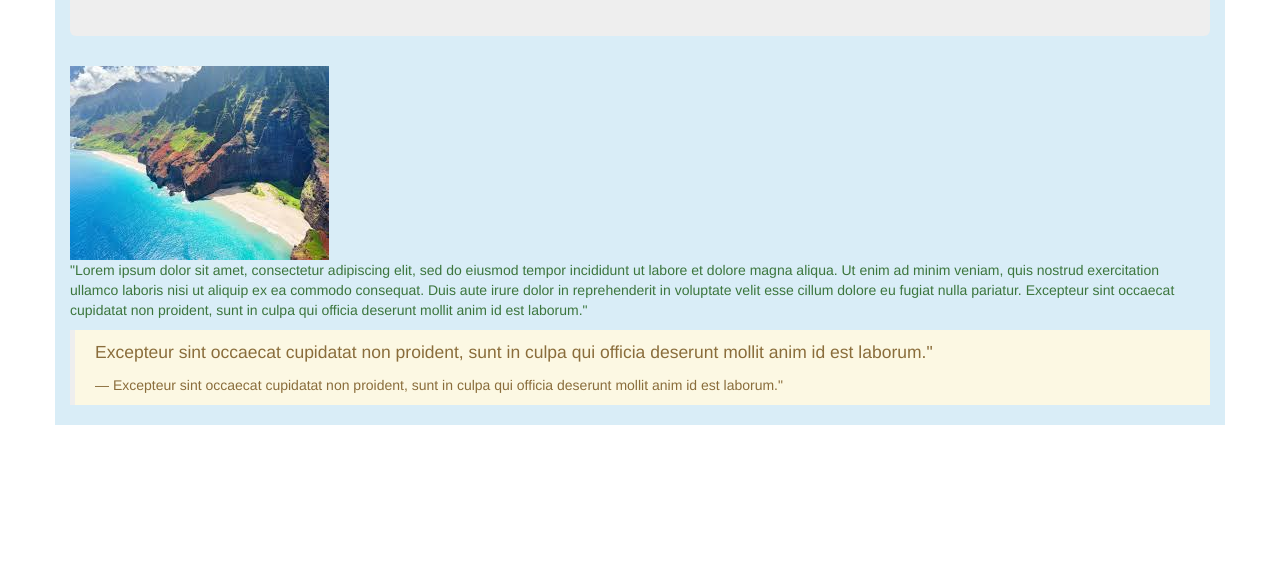
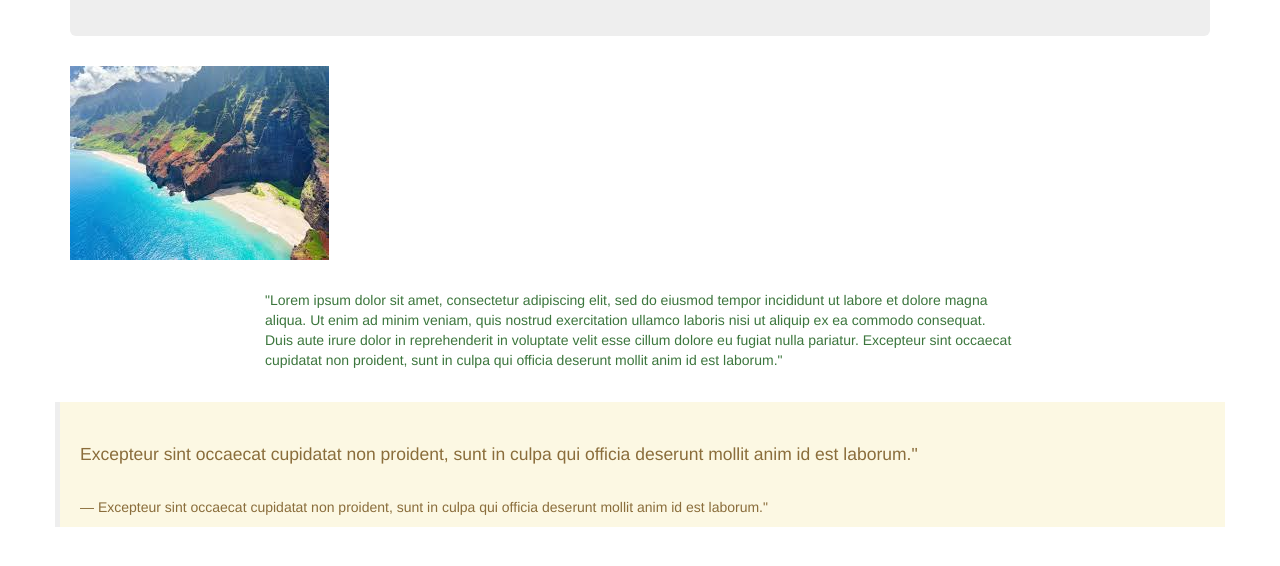
Before and after one commit to Dvillars/Vacation-Site, a plain HTML site: page index.html in a window 1280 px wide. Shown: the part 212-778 px from the top of the page. Drawn offline with Linux system fonts and the light colour scheme.

Commit message:
Added rows and columns layout

```diff
--- /dev/null
+++ b/css/styles.css
@@ -0,0 +1,8 @@
+.panel-transparent {
+        background: none;
+}
+
+p {
+  margin-top: 30px;
+  margin-bottom: 30px;
+}
--- a/index.html
+++ b/index.html
@@ -3,10 +3,11 @@
   <head>
     <meta charset="utf-8">
     <link rel="stylesheet" href="css/bootstrap.css" type="text/css">
+    <link rel="stylesheet" href="css/styles.css" type="text/css">
     <title>Vacation in Hawaii</title>
   </head>
   <body>
-    <div class='container bg-info'>
+    <div class='container'>
 
       <div class='jumbotron'>
         <h1>Hawaii is fun</h1>
@@ -14,14 +15,45 @@
       </div>
 
       <img src="img/hawaii.jpeg" alt="Picture of gorgeous Hawaii" />
-      <p class="text-success">
-        "Lorem ipsum dolor sit amet, consectetur adipiscing elit, sed do eiusmod tempor incididunt ut labore et dolore magna aliqua. Ut enim ad minim veniam, quis nostrud exercitation ullamco laboris nisi ut aliquip ex ea commodo consequat. Duis aute irure dolor in reprehenderit in voluptate velit esse cillum dolore eu fugiat nulla pariatur. Excepteur sint occaecat cupidatat non proident, sunt in culpa qui officia deserunt mollit anim id est laborum."
-      </p>
 
-      <blockquote class="bg-warning">
-        <p class="text-warning">Excepteur sint occaecat cupidatat non proident, sunt in culpa qui officia deserunt mollit anim id est laborum."</p>
-        <footer class="text-warning">Excepteur sint occaecat cupidatat non proident, sunt in culpa qui officia deserunt mollit anim id est laborum."</footer>
-      </blockquote>
+      <div class='row'>
+
+        <div class="col-md-2 panel-transparent"></div>
+        <div class='col-md-8'>
+
+          <p class="text-success intro">
+            "Lorem ipsum dolor sit amet, consectetur adipiscing elit, sed do eiusmod tempor incididunt ut labore et dolore magna aliqua. Ut enim ad minim veniam, quis nostrud exercitation ullamco laboris nisi ut aliquip ex ea commodo consequat. Duis aute irure dolor in reprehenderit in voluptate velit esse cillum dolore eu fugiat nulla pariatur. Excepteur sint occaecat cupidatat non proident, sunt in culpa qui officia deserunt mollit anim id est laborum."</p>
+
+        </div>
+        <div class="col-md-2 panel-transparent"></div>
+
+      </div>
+      <div class="row">
+
+        <div class='col-md-6'>
+        </div>
+
+        <div class='col-md-6'>
+        </div>
+
+      </div>
+      <div class="row">
+
+        <div class='col-md-6'>
+        </div>
+
+        <div class='col-md-6'>
+        </div>
+
+      </div>
+      <div class="row">
+
+        <blockquote class="bg-warning">
+          <p class="text-warning">Excepteur sint occaecat cupidatat non proident, sunt in culpa qui officia deserunt mollit anim id est laborum."</p>
+          <footer class="text-warning">Excepteur sint occaecat cupidatat non proident, sunt in culpa qui officia deserunt mollit anim id est laborum."</footer>
+        </blockquote>
+
+      </div>
 
     </div>
   </body>
```
